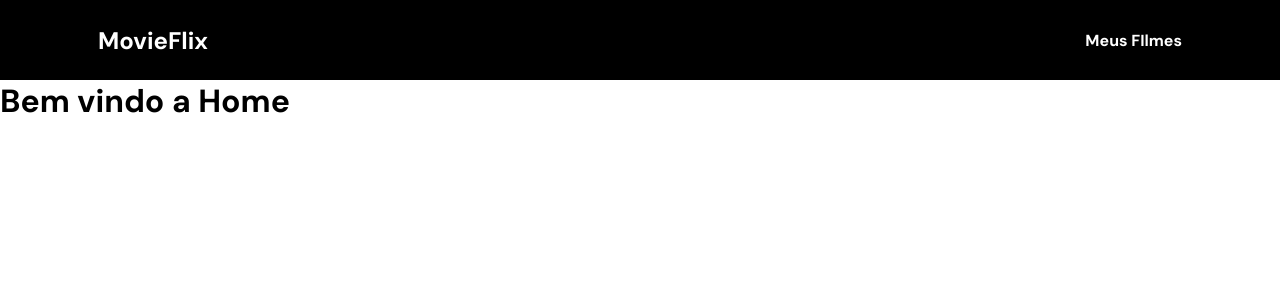
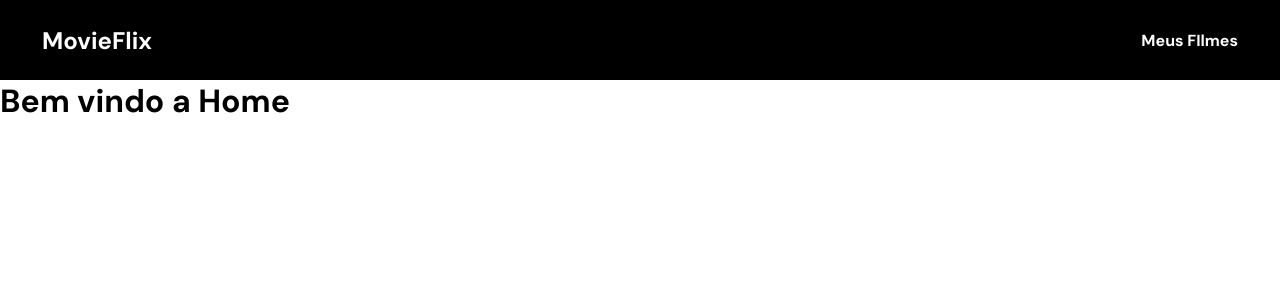
Before and after one commit to danielsouzaaj/movieflix, a React (Create React App) app: page / in a window 1280 px wide. Shown: the top 300 px of the page. Built offline with nearby package versions, Linux system fonts and the light colour scheme.

Commit message:
fix: atualiza container

```diff
--- a/src/index.css
+++ b/src/index.css
@@ -19,7 +19,7 @@ a {
 }
 
 .container {
-  max-width: 90rem;
-  padding: 0 6.125rem;
+  max-width: 77.75rem;
+  padding: 0 1.5rem;
   margin: 0 auto;
 }
```
